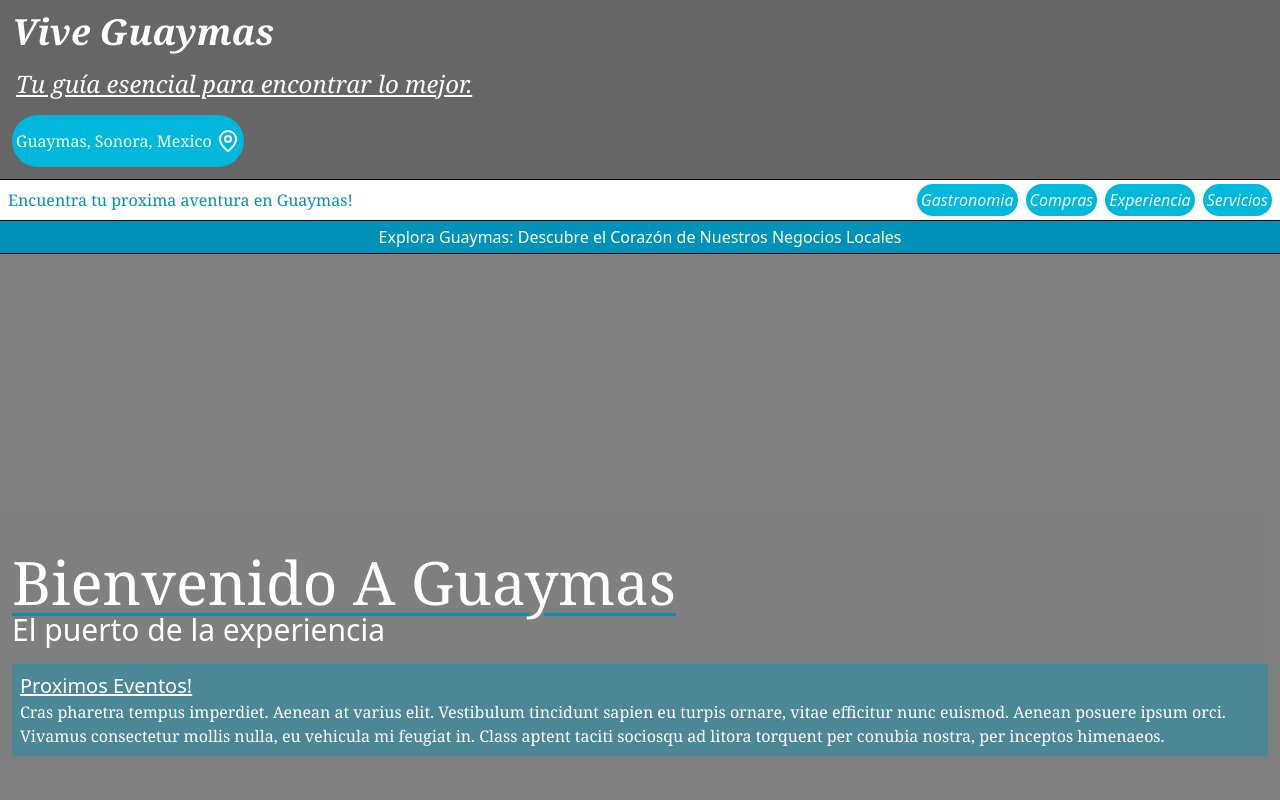
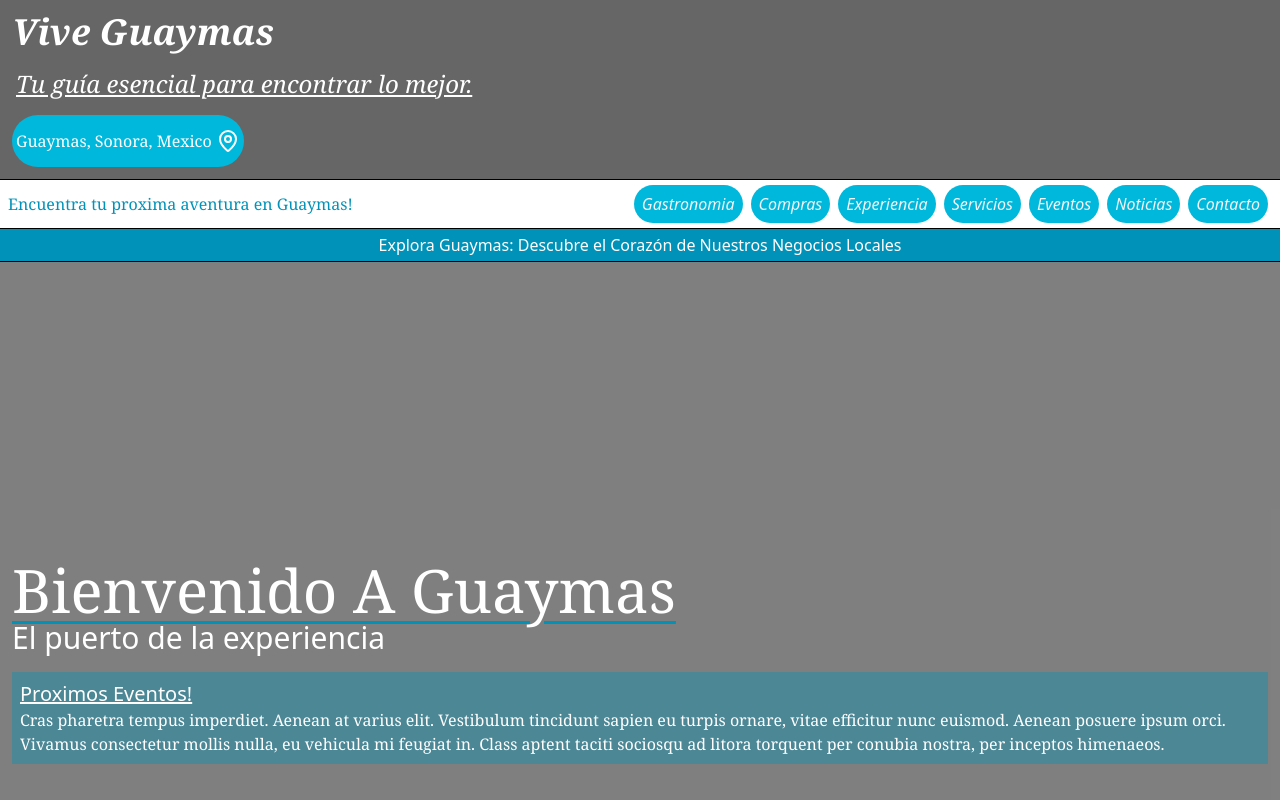
Before and after one commit to TylerBrock01/FE_gsono, a React (Vite) app: page / in a window 1280 px wide. Shown: the top 800 px of the page. Built offline with nearby package versions, Linux system fonts and the light colour scheme.

Commit message:
maping categories loop

```diff
--- a/src/layout/HomeLayout.tsx
+++ b/src/layout/HomeLayout.tsx
@@ -1,8 +1,19 @@
-import {Outlet} from "react-router-dom";
+import {NavLink, Outlet} from "react-router-dom";
 import {Link} from 'react-router-dom'
 import { MapPin } from 'lucide-react';
 
 export default function HomeLayout() {
+    const categories = [
+        {name: 'gastronomia', icon: 'food-drink', id: 1, path:"/register"},
+        {name: 'compras', icon: 'shopping-bag', id:2, path:"/"},
+        {name: 'experiencia', icon: 'xd', id:3, path:"/" },
+        {name: 'servicios', icon: 'briefcase', id:4, path:"/"},
+        {name: 'eventos', icon: 'calendar', id: 5, path:"/"},
+        {name: 'noticias', icon: 'newspaper', id: 6, path:"/"},
+        {name: 'contacto', icon: 'phone', id: 7, path:"/"},
+    ]
+    const categoryStyle = 'capitalize p-2 rounded-full bg-cyan-500'
+
     return (
         <>
             <meta name="viewport" content="width=device-width, initial-scale=1.0" />
@@ -22,15 +33,22 @@ export default function HomeLayout() {
                     </div>
 
                 </header>
-                <section className=' bg-white p-1 border-black border-b-1 sm:grid md:flex md:justify-between pr-2 pl-2'>
+                <nav className=' bg-white p-1 py-2 border-black border-b-1 sm:grid md:flex md:justify-between pr-2 pl-2'>
                     <h1 className='font-serif text-cyan-600 flex justify-center items-center'>Encuentra tu proxima aventura en Guaymas!</h1>
-                    <nav className='flex italic md:justify-start gap-2 text-gray-100'>
-                        <Link className='capitalize p-1 rounded-full bg-cyan-500' to="/">gastronomia</Link>
-                        <Link className='capitalize p-1 rounded-full bg-cyan-500' to="/">compras</Link>
-                        <Link className='capitalize p-1 rounded-full bg-cyan-500' to="/">experiencia</Link>
-                        <Link className='capitalize p-1 rounded-full bg-cyan-500' to="/">servicios</Link>
-                    </nav>
-                </section>
+                    <ul className='flex italic md:justify-start gap-2 text-gray-100 p-1'>
+                        {categories.map((category) => ( // Itera sobre el array de categorías
+                            <li key={category.id}>
+                                <NavLink
+                                    to={category.path} // ¡Usa category.path, no Link.path!
+                                    end={category.path === '/'} // ¡Usa category.path, no Link.path!
+                                    className={categoryStyle} // Usa la función de estilos
+                                >
+                                    <span>{category.name}</span> {/* El texto del link */}
+                                </NavLink>
+                            </li>
+                        ))}
+                    </ul>
+                </nav>
                 <div>
                     <Outlet/>
                 </div>
```
